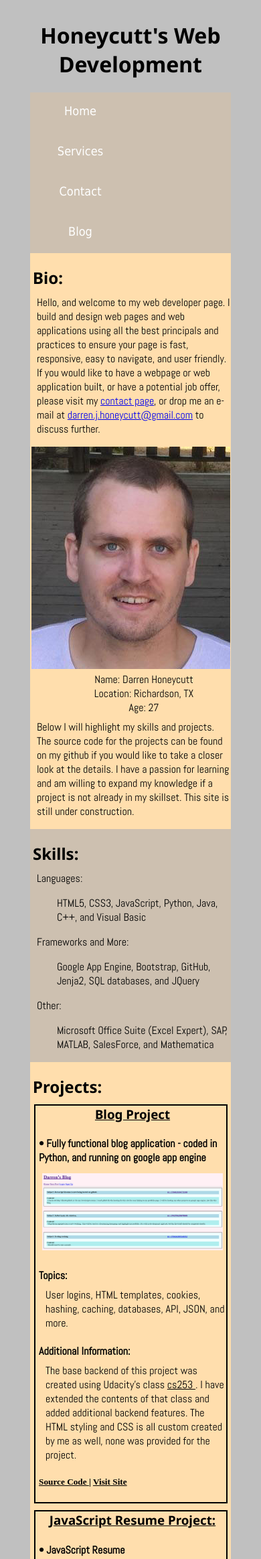
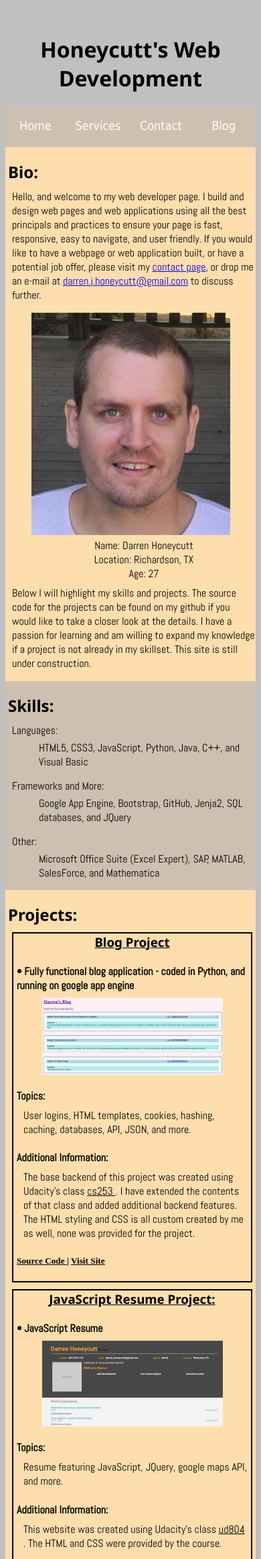
Before and after one commit to dhcutt/blog-darren, a Python web app: template templates/main.html in a window 390 px wide. Shown: the top 2328 px of the page at 67% size. Run offline with Jinja, Linux system fonts and the light colour scheme; the template is opened without the code that fills it, so the values that code supplies are empty; some libraries are stand-ins or nearby versions.

Commit message:
structer of website changed to row and column formatting to better serve responsive web design.

```diff
--- a/css/800px.css
+++ b/css/800px.css
@@ -1,5 +1,15 @@
+.col-2 {
+	width:0%;
+}
+
+.col-10 {
+	width:100%;
+}
+
+
+
 #container {
-	width:300px;
+/*	width:300px;*/
 }
 
 #sidebar {
@@ -8,19 +18,19 @@
 }
 
 #mainbody {
-	width:300px;
+/*	width:300px;*/
 }
 
 #skills {
-	width:300px;
+/*	width:300px;*/
 }
 
 #projectbody {
-	width:300px;
+/*	width:300px;*/
 }
 
 .project {
-	width:280px;
+/*	width:280px;*/
 	height:auto;
 	margin-right:5px;
 }
@@ -28,4 +38,7 @@
 .projectpic img {
 	width:270px;
 	margin:5px;
+	display:block;
+	margin-left: auto;
+	margin-right: auto;
 }
--- a/css/maincss.css
+++ b/css/maincss.css
@@ -1,3 +1,55 @@
+* {
+	box-sizing: border-box;
+}
+
+.col-1 {
+	width: 8.33%;
+}
+.col-2 {
+	width:16.66%;
+}
+.col-3 {
+	width:25%;
+}
+.col-4 {
+	width:33.33%;
+}
+.col-5 {
+	width:41.66%;
+}
+.col-6 {
+	width:50%;
+}
+.col-7 {
+	width:58.33%;
+}
+.col-8 {
+	width:66.66%;
+}
+.col-9 {
+	width:75%;
+}
+.col-10 {
+	width:83.33%;
+}
+.col-11 {
+	width:91.66%;
+}
+.col-12 {
+	width:100%;
+}
+
+[class*="col-"] {
+	float:left;
+}
+
+.row:after {
+	content: " ";
+	clear:both;
+	display:block;
+}
+
+
 body {
 	background-color: silver;
 }
@@ -32,7 +84,8 @@ li {
 }
 
 #container {
-	width:800px;
+/*  width:800px;*/
+	max-width:1200px;
 	height:auto;
 	margin-left: auto;
 	margin-right: auto;
@@ -52,12 +105,12 @@ li {
 }
 
 #sidebar {
-	width:150px;
+/*	width:150px;*/
 	height: auto;
 /*	background-color: #8B5742;*/
 	background-color:#CDC0B0;
 	float: left;
-	position: fixed;
+	position: relative;
 }
 
 #sidebar a {
@@ -75,10 +128,10 @@ li {
 
 
 #mainbody {
-	width:650px;
+/*	width:650px;*/
 	height:auto;
 	background-color: NavajoWhite;
-	float: right;
+/*	float: right;*/
 }
 
 #headshot {
@@ -99,10 +152,12 @@ li {
 }
 
 #skills {
-	width:650px;
+/*	width:650px;*/
 	height:auto;
 	background-color: #CDC0B0;
 	float:right;
+	font-family: 'Abel', Tahoma, sans-serif;
+
 }
 
 
@@ -111,24 +166,33 @@ li {
 	list-style-type:disc;
 }
 
+.skillsbox {
+	padding-left:10px;
+	margin-top: 8px;
+	margin-bottom: 15px;
+	font-family: 'Abel', Tahoma, sans-serif;
+}
+
 #projectbody {
-	width:650px;
+/*	width:650px;*/
 	height:auto;
 	float:right;
-	clear:right;
+/*	clear:right;*/
 	background-color: NavajoWhite;
 /*	background-color:#C1FFC1;*/
 }
 
 .project {
 	height:auto;
-	width:600px;
-	float:right;
-	clear:right;
+/*	width:600px;*/
+/*	float:right;*/
+/*	clear:right;*/
 	background-color:none;
 	margin-right:10px;
+	margin-left:10px;
 	margin-bottom:10px;
 	padding-left:5px;
+	padding-right:5px;
 	border-style:solid;
 	border-width:2px;
 
@@ -150,11 +214,13 @@ li {
 .projectpic img {
 	width:590px;
 	margin:5px;
+	display:block;
+	margin-left: auto;
+	margin-right: auto;
 }
 
 
 #footer {
 	height: auto;
 	background-color: #CDC0B0;
-	clear:both;
 }
--- a/css/menu.css
+++ b/css/menu.css
@@ -1,3 +1,7 @@
+* {
+	box-sizing: border-box;
+}
+
 #menu {
 	height:auto;
 	min-height:60px;
@@ -15,7 +19,7 @@
 #menu li {
 	list-style-type:none;
 	display:inline-block;
-	width:150px;
+	width:24%;
 	height:auto;
 	min-height:60px;
 	text-align: center;
--- a/templates/main.html
+++ b/templates/main.html
@@ -1,7 +1,8 @@
-<!DOCTYPE = HTML>
+<!DOCTYPE html>
 <html>
 	<head>
 		<meta charset="utf-8">
+		<meta name="viewport" content="width=device-width,initial-scale=1.0">
 		<title>Darren's Web Development</title>
 		<!-- This links to the CSS for google APP engine to load. For it to load outside of app engine, the css folder will need to be moved to the templates folder -->
 		<link href="/css/maincss.css" rel="stylesheet" type="text/css">
@@ -16,22 +17,26 @@
 		<!-- container div for the page -->
 		<div id="container">
 
-			<div id="header">
+			<div class="row">
+				<div id="header" class="col-12">
 					<h1>Honeycutt's Web Development</h1>
 
 				</div>
+			</div>
 
-			<div id="menu">
+			<div class="row">
+				<div id="menu" class="col-12">
 					<ul>
 						<li><a href="/">Home</a></li>
 						<li><a href="/services">Services</a></li>
 						<li><a href="/contact">Contact</a></li>
 						<li><a href="/blog">Blog</a></li>
-
 					</ul>
 				</div>
+			</div>
 
-			<div id="sidebar">
+			<div class="row">
+				<div id="sidebar" class="col-2">
 					<h4>Jump to:</h4>
 					<ul>
 						<li><a href="#top">Top</a></li>
@@ -43,7 +48,7 @@
 
 				</div>
 
-			<div id="mainbody">
+				<div id="mainbody" class="col-10">
 					<h2> Bio: </h2>
 
 
@@ -51,22 +56,33 @@
 					</p>
 
 					<div id="headshot">
-					<img src="/images/headshot.jpg">
+						<img src="/images/headshot.jpg" alt="headshot">
 						<ul>
 							<li>Name: Darren Honeycutt</li>
 							<li>Location: Richardson, TX</li>
 							<li>Age: 27</li>
-
-
+						</ul>
 					</div>
 
 					<p> Below I will highlight my skills and projects. The source code for the projects can be found on my github if you would like to take a closer look at the details. I have a passion for learning and am willing to expand my knowledge if a project is not already in my skillset. This site is still under construction.
 					</p>
 				</div>
+			</div>
 
-			<div id="skills">
+			<div class="row">
+				<div id="sidebar" class="col-2">
+					<ul>
+						<li><a href="#top">Top</a></li>
+						<li><a href="#mainbody">Bio</a></li>
+						<li><a href="#skills">Skills</a></li>
+						<li><a href="#projectbody">Projects</a></li>
+						<li><a href="#footer">Bottom</a></li>
+					</ul>
+				</div>
+
+				<div id="skills" class="col-10">
 					<h2> Skills: </h2>
-				<p> Languages:
+					<div class="skillsbox">Languages:
 						<ul>
 							<li>HTML5, </li>
 							<li>CSS3, </li>
@@ -76,9 +92,11 @@
 							<li>C++, and </li>
 							<li>Visual Basic</li>
 						</ul>
-					</p>
+					</div>
 
-				<p> Frameworks and More:
+
+
+					<div class="skillsbox"> Frameworks and More:
 						<ul>
 							<li>Google App Engine, </li>
 							<li>Bootstrap, </li>
@@ -87,9 +105,9 @@
 							<li>SQL databases, and</li>
 							<li>JQuery </li>
 						</ul>
-					</p>
+					</div>
 
-				<p> Other:
+					<div class="skillsbox"> Other:
 						<ul>
 							<li>Microsoft Office Suite (Excel Expert), </li>
 							<li>SAP, </li>
@@ -97,15 +115,22 @@
 							<li>SalesForce, and</li>
 							<li>Mathematica </li>
 						</ul>
-					</p>
+					</div>
+				</div>
+			</div>
 
 
-
-
-
+			<div class="row">
+				<div id="sidebar" class="col-2">
+					<ul>
+						<li><a href="#top">Top</a></li>
+						<li><a href="#mainbody">Bio</a></li>
+						<li><a href="#skills">Skills</a></li>
+						<li><a href="#projectbody">Projects</a></li>
+						<li><a href="#footer">Bottom</a></li>
+					</ul>
 				</div>
-
-			<div id="projectbody">
+				<div id="projectbody" class="col-10">
 					<h2> Projects: </h2>
 
 					<div class="project" id="project1">
@@ -113,7 +138,7 @@
 						<h4> &bull; Fully functional blog application -  coded in Python, and running on google app engine</h4>
 
 						<div class="projectpic">
-						<a href="/blog"><img src="/images/blog-darren.PNG"></a>
+							<a href="/blog"><img src="/images/blog-darren.PNG" alt="blog-project"></a>
 						</div>
 						<h4> Topics: </h4>
 						<p> User logins, HTML templates, cookies, hashing, caching, databases, API, JSON, and more.</p>
@@ -131,7 +156,7 @@
 						<h4> &bull; JavaScript Resume</h4>
 
 						<div class="projectpic">
-						<a href="http://dhcutt.github.io"> <img src="/images/javascript-resume.PNG"></a>
+							<a href="http://dhcutt.github.io"> <img src="/images/javascript-resume.PNG" alt="Javascript-resume"></a>
 						</div>
 						<h4> Topics: </h4>
 						<p> Resume featuring JavaScript, JQuery, google maps API, and more.</p>
@@ -154,10 +179,12 @@
 
 					</div>
 				</div>
+			</div>
 
-
-			<div id="footer">
+			<div class="row">
+				<div id="footer" class="col-12">
 					<h5>Copyright 2015 by Darren Honeycutt</h5>
+				</div>
 			</div>
 
 
```
Lines whose indentation alone changed are shown as unchanged.
